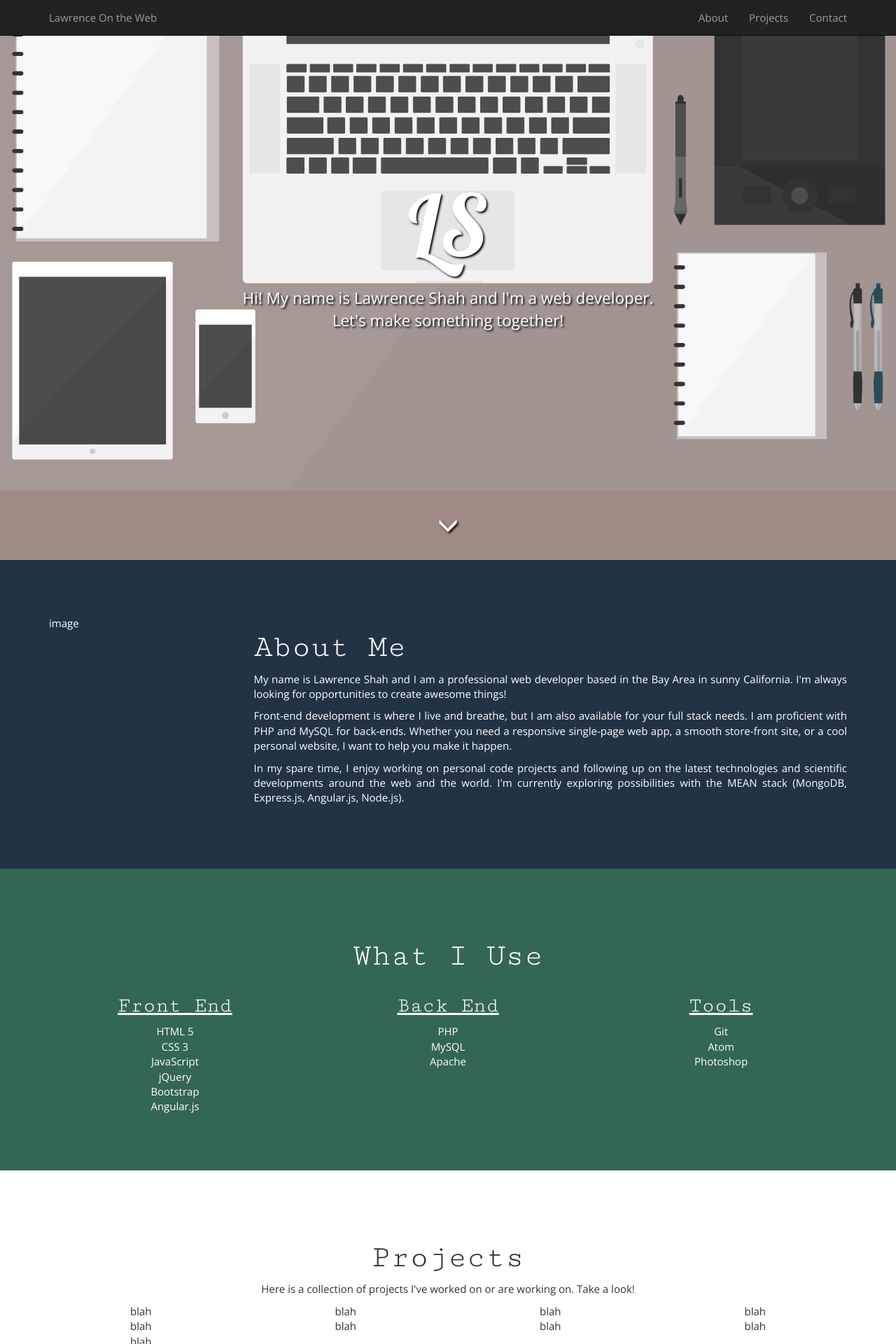
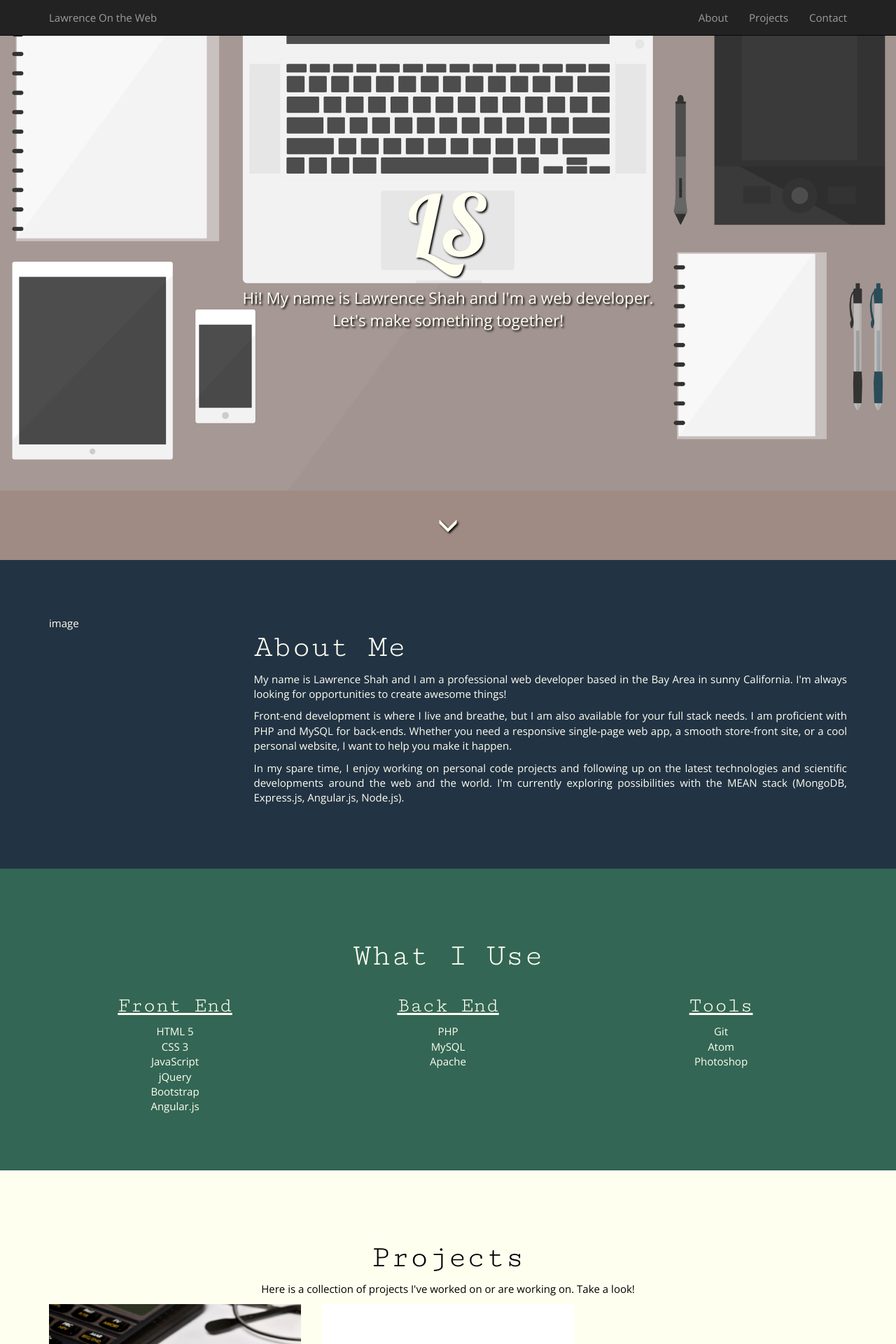
Before and after one commit to sktiao/Author-webpage, a PHP site: page / in a window 1280 px wide. Shown: the top 1920 px of the page at 70% size. Run offline with PHP 8.4, Linux system fonts and the light colour scheme.

Commit message:
projects and renamed things

```diff
--- a/css/main.css
+++ b/css/main.css
@@ -20,10 +20,10 @@ p {
 }
 
 #section-top {
-	background-image: url('../img/bg-top-1.png');
+	background-image: url('../img/elle_tolman.png');
 	background-position: center center;
 	background-size: cover;
-	color: white;
+	color: ivory;
 	height: 30em;
 	height: calc(100vh - 50px);
 	margin-top: 50px;
@@ -93,20 +93,49 @@ p {
 
 #section-about {
 	background-color: #234;
-	color: white;
+	color: ivory;
 	padding: 80px 0;
 }
 
 #section-tools {
 	background-color: #365;
-	color: white;
+	color: ivory;
 	padding: 80px 0;
 	text-align: center;
 }
 
 #section-projects {
+	background-color: ivory;
+	color: black;
 	padding: 80px 0;
 	text-align: center;
+}
+
+.section-projects-tile {
+	position: relative;
+	margin-bottom: 30px;
+}
+
+.section-projects-tile-image {
+	width: 100%;
+}
+
+.section-projects-tile-overlay {
+	background-color: rgba(0,0,0,0.8);
+	bottom: 0;
+	color: ivory;
+	left: 0;
+	opacity: 0;
+	padding: 0 20px;
+	position: absolute;
+	right: 0;
+	text-shadow: 1px 1px 1px black;
+	transition: opacity 0.3s 0s;
+	top: 0;
+}
+
+.section-projects-tile:hover .section-projects-tile-overlay {
+	opacity: 1;
 }
 
 #section-contact {
--- a/index.htm
+++ b/index.htm
@@ -10,12 +10,11 @@
 		<link rel="stylesheet" type="text/css" href="css/main.css"/>
 		<script type="text/javascript" src="js/jquery-2.1.3.min.js" defer></script>
 		<script type="text/javascript" src="js/bootstrap.min.js" defer></script>
-		<script type="text/javascript" src="js/angular.min.js" defer></script>
+		<!-- <script type="text/javascript" src="js/angular.min.js" defer></script> -->
 		<script type="text/javascript" src="js/main.js" defer></script>
 	</head>
 
 	<body>
-		<!-- <img src="img/bg-top-1.png" height="0" width="0" /> -->
 		<nav class="navbar navbar-inverse navbar-fixed-top">
 			<div class="container">
 				<div class="navbar-header">
@@ -93,32 +92,29 @@
 				<h1>Projects</h1>
 				<p style="text-align:center">Here is a collection of projects I've worked on or are working on. Take a look!</p>
 				<div class="row">
-					<div class="col-xs-12 col-sm-6 col-md-3">
-						blah
+					<div class="col-xs-12 col-sm-6 col-md-4">
+						<div class="section-projects-tile">
+							<img class="section-projects-tile-image" src="img/projects-tile-1.jpg" />
+							<div class="section-projects-tile-overlay">
+								<h3>Stock Portfolio Simulation</h3>
+								<p>Buy low! Sell high! Test your inner investor with this virtual stock portfolio.</p>
+								<p>Uses actual stock price data. No real money involved.</p>
+								<p>Tags: Angular.js, AJAX</p>
+								<p style="text-align:center"><a href="/stocks/" target="_new">Click to Try</a></p>
+							</div>
+						</div>
 					</div>
-					<div class="col-xs-12 col-sm-6 col-md-3">
-						blah
-					</div>
-					<div class="col-xs-12 col-sm-6 col-md-3">
-						blah
-					</div>
-					<div class="col-xs-12 col-sm-6 col-md-3">
-						blah
-					</div>
-					<div class="col-xs-12 col-sm-6 col-md-3">
-						blah
-					</div>
-					<div class="col-xs-12 col-sm-6 col-md-3">
-						blah
-					</div>
-					<div class="col-xs-12 col-sm-6 col-md-3">
-						blah
-					</div>
-					<div class="col-xs-12 col-sm-6 col-md-3">
-						blah
-					</div>
-					<div class="col-xs-12 col-sm-6 col-md-3">
-						blah
+					<div class="col-xs-12 col-sm-6 col-md-4">
+						<div class="section-projects-tile">
+							<img class="section-projects-tile-image" src="img/projects-tile-2.png" />
+							<div class="section-projects-tile-overlay">
+								<h3>Stocks Grapher</h3>
+								<p>Search for stocks data and graph it!</p>
+								<p>Uses historical stock price data.</p>
+								<p>Tags: Angular.js, AJAX, PHP
+								<p style="text-align:center"><a href="https://github.com/lawrenceshah/stocksgrapher" target="_new">View on Github</a></p>
+							</div>
+						</div>
 					</div>
 				</div>
 			</div>
```
Also changed, not shown: img/elle_tolman.png (added), img/projects-tile-1.jpg (added), img/projects-tile-2.png (added).
